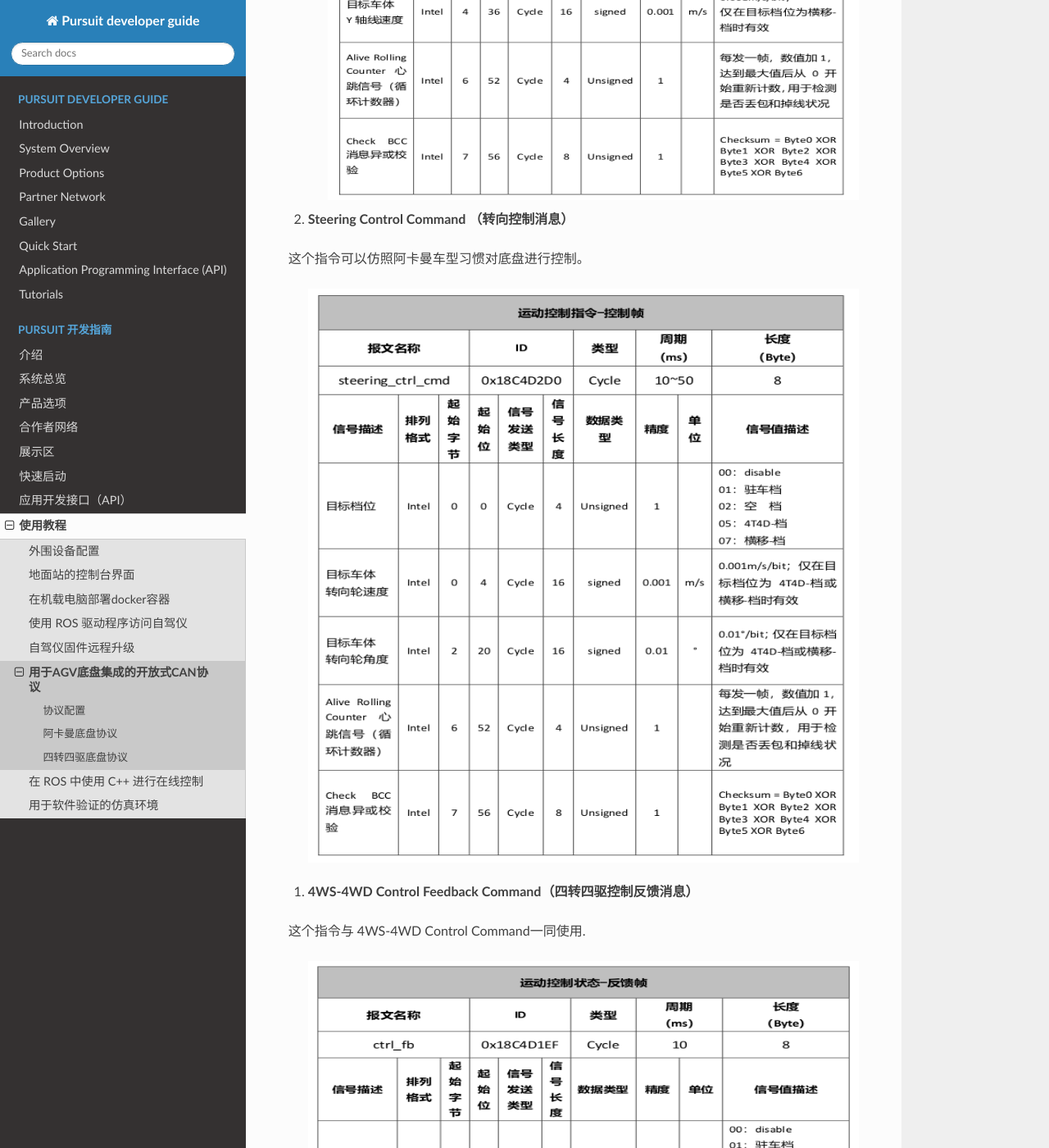
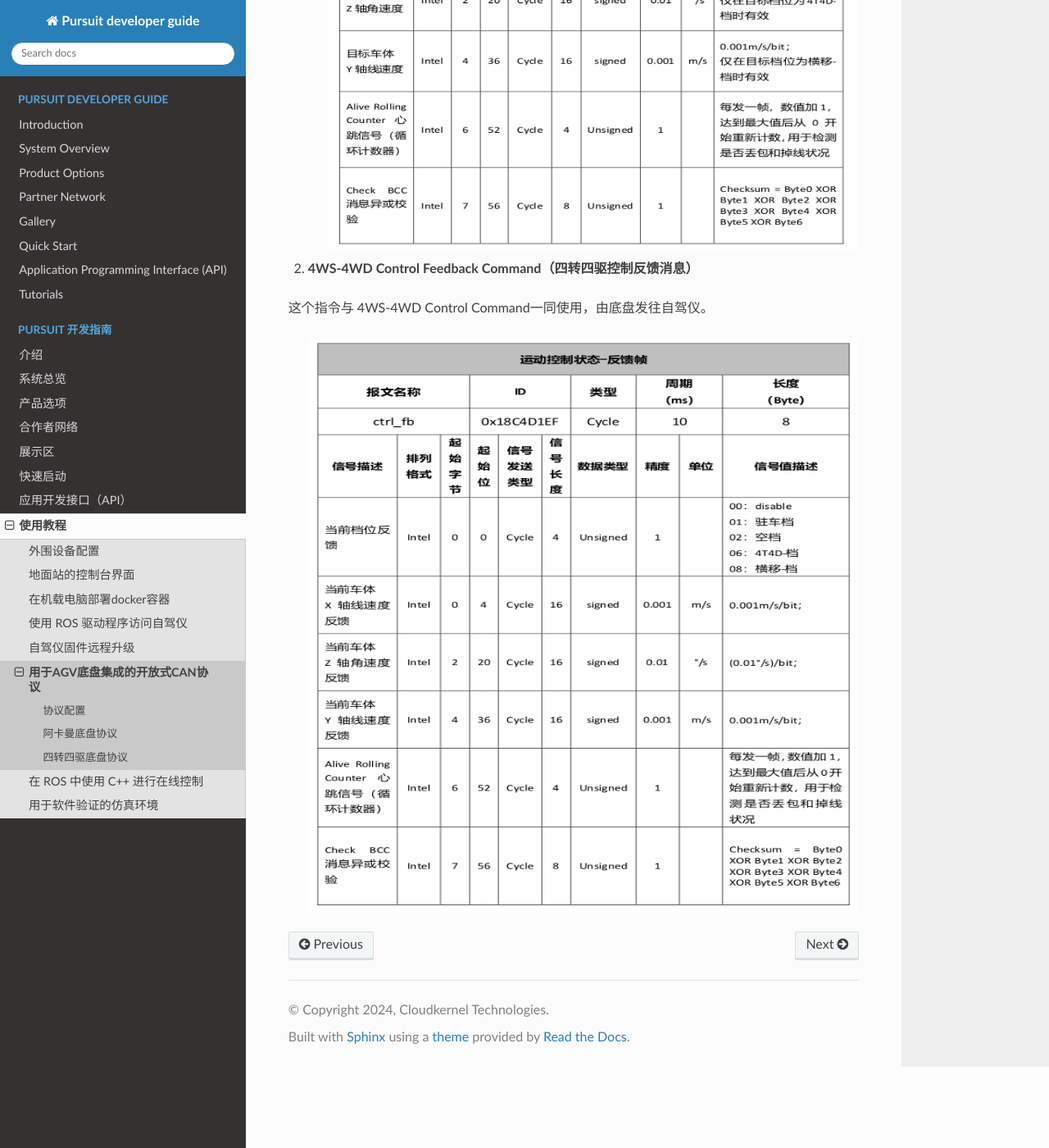
Before and after one commit to cloudkernel-tech/pursuit-guide, a Sphinx documentation site: the page built from docs/tutorials_zh/chassis_can_protocol_zh.rst, in a window 1280 px wide and 1400 px high, scrolled down 2805 px. Shown: the whole window at 82% size. Built offline with Sphinx 7.4.7 and the Read the Docs theme 3.1.0, drawn with Linux system fonts in a browser that asks for light colours; some of the changed text lies outside the part shown.

Commit message:
rm steering cmd for 4ws4wd

```diff
--- a/docs/tutorials_zh/chassis_can_protocol_zh.rst
+++ b/docs/tutorials_zh/chassis_can_protocol_zh.rst
@@ -36,6 +36,8 @@ Pursuit 自动驾驶仪支持 CAN 2.0B（扩展格式）协议，该协议明细
 
 #. **Control Feedback Command （控制反馈消息）**
 
+这个指令与 Steering Control Command 一同使用，由底盘发往自驾仪。
+
     .. image:: ../img/can_protocol/ackermann_ctrl_fb_msg_zh.png
        :width: 750 px
        :height: 700 px
@@ -55,33 +57,12 @@ Pursuit 自动驾驶仪支持 CAN 2.0B（扩展格式）协议，该协议明细
        :scale: 100 %
        :align: center
 
-
-#. **Steering Control Command （转向控制消息）**
-
-这个指令可以仿照阿卡曼车型习惯对底盘进行控制。
-
-    .. image:: ../img/can_protocol/4w4d_steering_ctrl_cmd_msg_zh.png
-       :width: 750 px
-       :height: 700 px
-       :scale: 100 %
-       :align: center
-
 #. **4WS-4WD Control Feedback Command（四转四驱控制反馈消息）**
 
-这个指令与 4WS-4WD Control Command一同使用.
+这个指令与 4WS-4WD Control Command一同使用，由底盘发往自驾仪。
 
     .. image:: ../img/can_protocol/4w4d_ctrl_fb_msg_zh.png
        :width: 750 px
        :height: 700 px
        :scale: 100 %
        :align: center
-
-#. **Steering Control Feedback Command（转向控制反馈消息）**
-
-这个指令与 Steering Control Command一同使用.
-
-    .. image:: ../img/can_protocol/4w4d_steering_ctrl_fb_msg_zh.png
-       :width: 750 px
-       :height: 700 px
-       :scale: 100 %
-       :align: center
```
Also changed, not shown: docs/tutorials_en/chassis_can_protocol.rst (+4 -18 lines).
